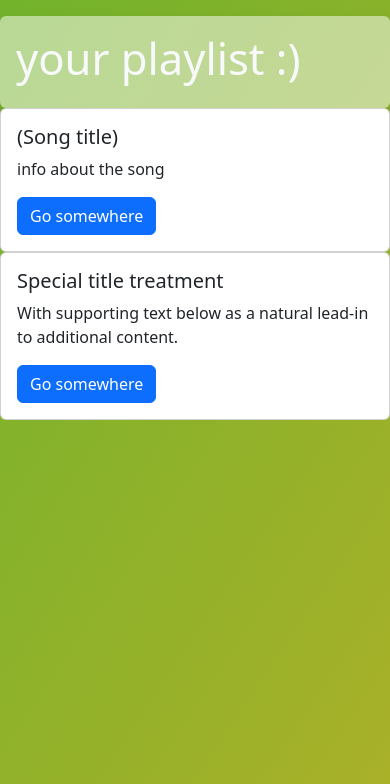
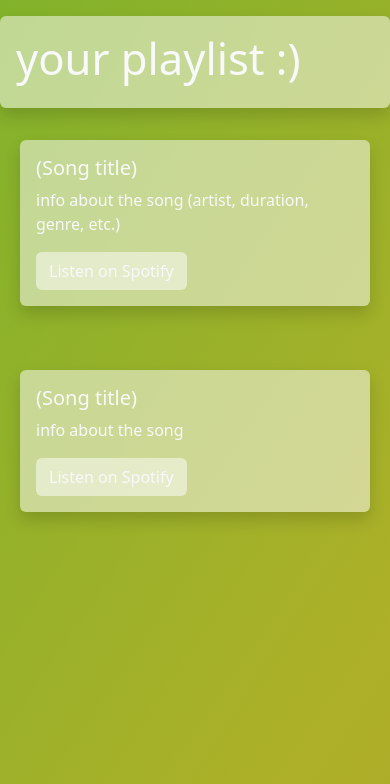
Before and after one commit to hahahahahapurple/BtHackathon, a Flask app: page /playlist in a window 390 px wide. Shown: the top 784 px of the page. Run offline with Flask 3, Linux system fonts and the light colour scheme.

Commit message:
add playlist.html

```diff
--- a/project/templates/playlist.html
+++ b/project/templates/playlist.html
@@ -11,21 +11,21 @@
         </div>
 
         <div class="row">
-            <div class="col-sm-6">
-              <div class="card">
+            <div class="col-sm-3 p-3">
+              <div class="card shadow transparent m-3 border-0">
                 <div class="card-body">
-                  <h5 class="card-title">(Song title)</h5>
-                  <p class="card-text">info about the song</p>
-                  <a href="#" class="btn btn-primary">Go somewhere</a>
+                  <h5 class="card-title text-light">(Song title)</h5>
+                  <p class="card-text text-light">info about the song (artist, duration, genre, etc.)</p>
+                  <a href="#" class="btn btn-transparent text-light">Listen on Spotify</a>
                 </div>
               </div>
             </div>
-            <div class="col-sm-6">
-              <div class="card">
+            <div class="col-sm-3 p-3">
+              <div class="card shadow transparent m-3 border-0">
                 <div class="card-body">
-                  <h5 class="card-title">Special title treatment</h5>
-                  <p class="card-text">With supporting text below as a natural lead-in to additional content.</p>
-                  <a href="#" class="btn btn-primary">Go somewhere</a>
+                  <h5 class="card-title text-light">(Song title)</h5>
+                  <p class="card-text text-light">info about the song</p>
+                  <a href="#" class="btn btn-transparent text-light">Listen on Spotify</a>
                 </div>
               </div>
             </div>
```
